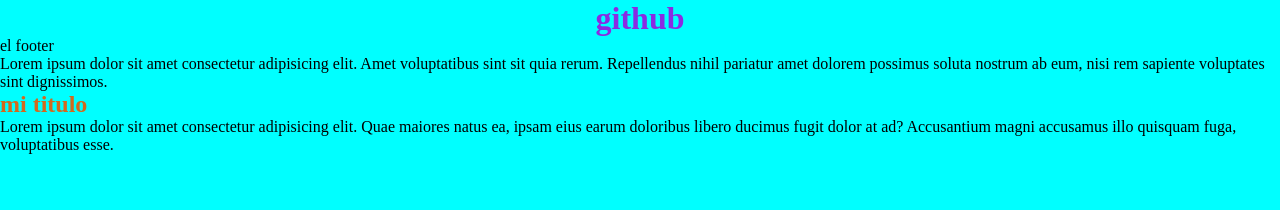
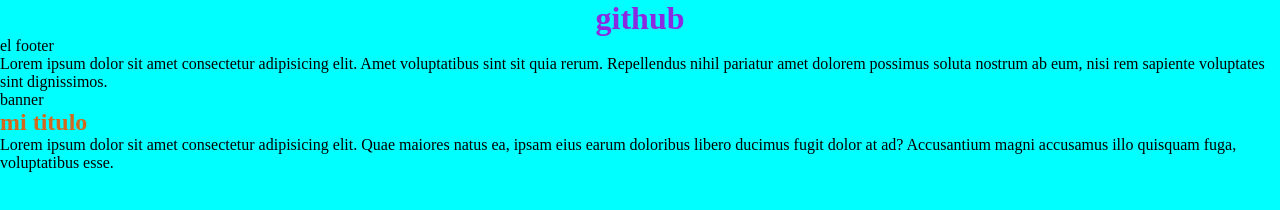
Before and after one commit to MFKleinberger/clasegithub, a plain HTML site: page index.html in a window 1280 px wide. Drawn offline with Linux system fonts and the light colour scheme.

Commit message:
agrego main

```diff
--- a/index.html
+++ b/index.html
@@ -11,6 +11,7 @@
     <footer>el footer</footer>
     <p>Lorem ipsum dolor sit amet consectetur adipisicing elit. Amet voluptatibus sint sit quia rerum. Repellendus nihil pariatur amet dolorem possimus soluta nostrum ab eum, nisi rem sapiente voluptates sint dignissimos.</p>
     <section>
+    <main>banner</main>
         <h2>mi titulo</h2>
         <p>Lorem ipsum dolor sit amet consectetur adipisicing elit. Quae maiores natus ea, ipsam eius earum doloribus libero ducimus fugit dolor at ad? Accusantium magni accusamus illo quisquam fuga, voluptatibus esse.</p>
     </section>
```
